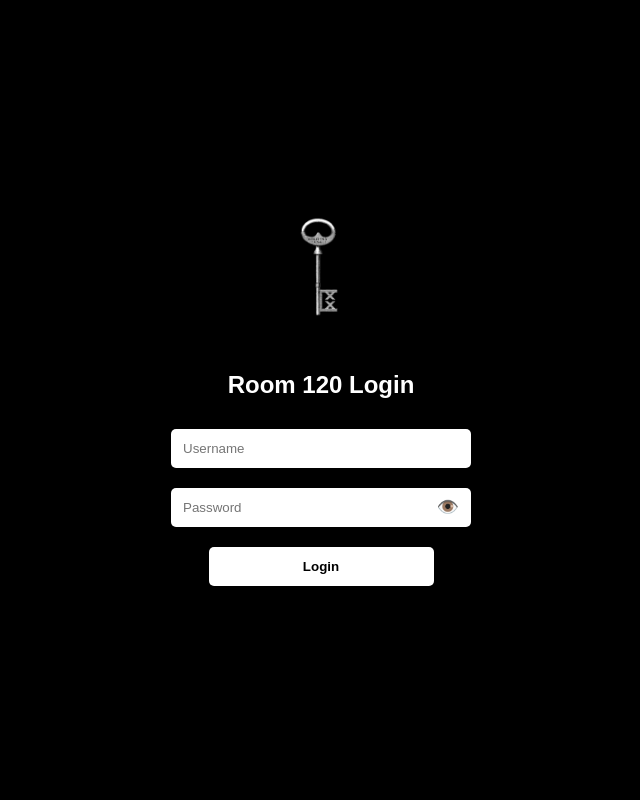
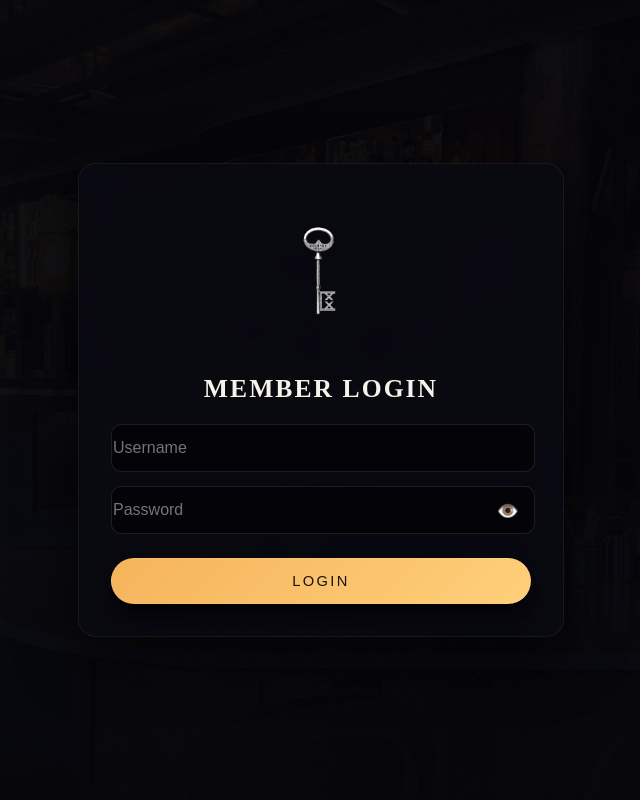
Before and after one commit to zacharyrabinowitz/room120buff, a Flask app: page /login in a window 1280 px wide. Shown: the whole page, without its empty margins (319-959 px from the left). Run offline with Flask 3, Linux system fonts and the light colour scheme.

Commit message:
fix login

```diff
--- a/templates/home.html
+++ b/templates/home.html
@@ -1,7 +1,6 @@
 {% extends 'base.html' %}
 {% block content %}
 <meta name="viewport" content="width=device-width, initial-scale=1.0">
-
 <div class="container mt-4">
   <div class="text-center mb-4">
     <h2>Welcome, {{ current_user.first_name }} {{ current_user.last_name }}</h2>
--- a/templates/login.html
+++ b/templates/login.html
@@ -1,105 +1,195 @@
 <!DOCTYPE html>
 <html lang="en">
 <head>
-  <meta name="viewport" content="width=device-width, initial-scale=1.0">
-  <meta charset="UTF-8">
-  <title>Room 120 - Login</title>
+  <meta charset="UTF-8" />
+  <meta name="viewport" content="width=device-width, initial-scale=1.0, maximum-scale=1">
+
+  <title>Room 120 — Member Login</title>
+
+  <!-- Your full styling pasted from style.css -->
   <style>
-    body {
-      background-color: lch(0% 0 0);
-      color: #fff;
-      font-family: Arial, sans-serif;
-      display: flex;
-      justify-content: center;
-      align-items: center;
-      height: 100vh;
-      margin: 0;
+    /* === ROOT VARIABLES, LAYOUT, BACKGROUND, FONTS, ETC. === */
+    /* (Everything you provided—unchanged) */
+
+    :root {
+      --bg: #050508;
+      --bg-elevated: #101018;
+      --bg-soft: #151520;
+      --border-subtle: #27273a;
+      --accent: #f5b45c;
+      --accent-soft: rgba(245, 180, 92, 0.14);
+      --accent-strong: #ffcf7a;
+      --text: #f7f3ea;
+      --muted: #a7a0b3;
+      --danger: #ff5c73;
+
+      --radius-lg: 18px;
+      --radius-pill: 999px;
+      --shadow-soft: 0 18px 60px rgba(0, 0, 0, 0.7);
+
+      --nav-h: 72px;
     }
 
-    .login-container {
-      background-color: #000;
-      padding: 40px;
-      border-radius: 10px;
-      box-shadow: 0 0 20px rgba(0, 0, 0, 0.2);
-      text-align: center;
-      width: 300px;
+    body {
+      margin: 0;
+      min-height: 100vh;
+      font-family: "Inter", system-ui, -apple-system, BlinkMacSystemFont, sans-serif;
+      background: radial-gradient(circle at top, #141224 0, #050508 55%, #020205 100%);
+      color: var(--text);
+      display: flex;
+      align-items: center;
+      justify-content: center;
+      overflow-x: hidden;
     }
 
-    .logo {
-      width: 80px;
-      height: auto;
-      margin-bottom: 20px;
+    /* === HERO BACKGROUND IMAGE (MATCHES PUBLIC SITE) === */
+    .login-bg {
+      position: fixed;
+      inset: 0;
+      background-image: url("{{ url_for('static', filename='assets/room120_hero.jpg') }}");
+      background-size: cover;
+      background-position: center;
+      filter: brightness(0.45) saturate(1.1);
+      z-index: -2;
     }
 
-    .input-wrapper {
-      position: relative;
-      width: 100%;
+    .login-overlay {
+      position: fixed;
+      inset: 0;
+      background: linear-gradient(
+        to bottom,
+        rgba(5, 5, 10, 0.85),
+        rgba(5, 5, 10, 0.95)
+      );
+      z-index: -1;
     }
 
-    input[type="text"],
-    input[type="password"] {
+    /* === LOGIN CARD === */
+    .login-card {
+      width: min(420px, 92%);
+      background: rgba(10, 10, 18, 0.88);
+      padding: 32px;
+      border-radius: var(--radius-lg);
+      border: 1px solid rgba(255, 255, 255, 0.06);
+      box-shadow: var(--shadow-soft);
+      backdrop-filter: blur(12px);
+      text-align: center;
+    }
+
+    .login-logo {
+      width: 110px;
+      height: auto;
+      margin-bottom: 18px;
+      filter: drop-shadow(0 10px 30px rgba(0,0,0,0.7));
+    }
+
+    h2 {
+      font-family: "Playfair Display", serif;
+      font-size: 1.6rem;
+      margin: 0 0 20px;
+      letter-spacing: 0.08em;
+      text-transform: uppercase;
+    }
+
+    /* === FORM ELEMENTS (MATCH SITE STYLE) === */
+    .form {
+      display: grid;
+      gap: 14px;
+      margin-top: 16px;
+    }
+
+    .form input {
       width: 100%;
-      padding: 12px 40px 12px 12px;
-      margin: 10px 0;
-      border: none;
-      border-radius: 5px;
-      box-sizing: border-box;
+      border-radius: 10px;
+      border: 1px solid rgba(255, 255, 255, 0.1);
+      background: rgba(4,4,8,0.9);
+      color: var(--text);
+      padding: 1px;
+      font-size: 1rem;
+      min-height: 44px; /* required for iPhone */
+      outline: none;
+      transition: border-color 0.2s ease, box-shadow 0.2s ease;
+    }
+
+    .form input:focus {
+      border-color: var(--accent);
+      box-shadow: 0 0 0 1px rgba(245,180,92,0.5);
+    }
+
+    /* Password toggle */
+    .password-wrapper {
+      position: relative;
     }
 
     .toggle-password {
       position: absolute;
+      right: 12px;
       top: 50%;
-      right: 12px;
       transform: translateY(-50%);
       cursor: pointer;
       font-size: 18px;
-      color: #aaa;
+      color: var(--muted);
+      user-select: none;
     }
 
+    /* === BUTTONS === */
     .btn {
-      background-color: #fff;
-      color: #000;
-      padding: 12px;
-      width: 75%;
-      border: none;
-      border-radius: 5px;
+      margin-top: 10px;
+      width: 100%;
+      height: 46px;
+      border-radius: var(--radius-pill);
+      border: 1px solid rgba(255,255,255,0.06);
+      font-size: 0.92rem;
+      letter-spacing: 0.16em;
+      text-transform: uppercase;
       cursor: pointer;
-      font-weight: bold;
-      margin-top: 10px;
-      transition: background-color 0.3s ease;
+      transition: 0.18s ease;
     }
 
-    .btn:hover {
-      background-color: #555;
-      color: #fff;
+    .btn-accent {
+      background: linear-gradient(135deg, var(--accent), var(--accent-strong));
+      color: #1a150d;
+      box-shadow: 0 12px 26px rgba(0, 0, 0, 0.7);
+    }
+
+    .btn-accent:hover {
+      transform: translateY(-1px);
+      box-shadow: 0 16px 32px rgba(0, 0, 0, 0.9);
     }
   </style>
 </head>
+
 <body>
 
-<div class="login-container">
-  <img src="{{ url_for('static', filename='logo.png') }}" alt="Room 120 Logo" class="logo">
-  <h2>Room 120 Login</h2>
-  <form method="POST">
-    <div class="input-wrapper">
-      <input type="text" name="username" placeholder="Username" required>
-    </div>
+<div class="login-bg"></div>
+<div class="login-overlay"></div>
 
-    <div class="input-wrapper">
-      <input type="password" name="password" id="password" placeholder="Password" required>
+<div class="login-card">
+
+  <img src="{{ url_for('static', filename='assets/room120_logo.png') }}" class="login-logo" alt="Room 120 Logo">
+
+  <h2>Member Login</h2>
+
+  <form method="POST" class="form">
+
+    <input type="text" name="username" placeholder="Username" required>
+
+    <div class="password-wrapper">
+      <input type="password" id="password" name="password" placeholder="Password" required>
       <span class="toggle-password" onclick="togglePassword()">👁️</span>
     </div>
 
-    <button type="submit" class="btn">Login</button>
+    <button type="submit" class="btn btn-accent">Login</button>
+
   </form>
+
 </div>
 
 <script>
-  function togglePassword() {
-    const passwordInput = document.getElementById("password");
-    const type = passwordInput.type === "password" ? "text" : "password";
-    passwordInput.type = type;
-  }
+function togglePassword() {
+  const input = document.getElementById("password");
+  input.type = input.type === "password" ? "text" : "password";
+}
 </script>
 
 </body>
```
Also changed, not shown: static/assets/room120_logo.png, 1 other file.
